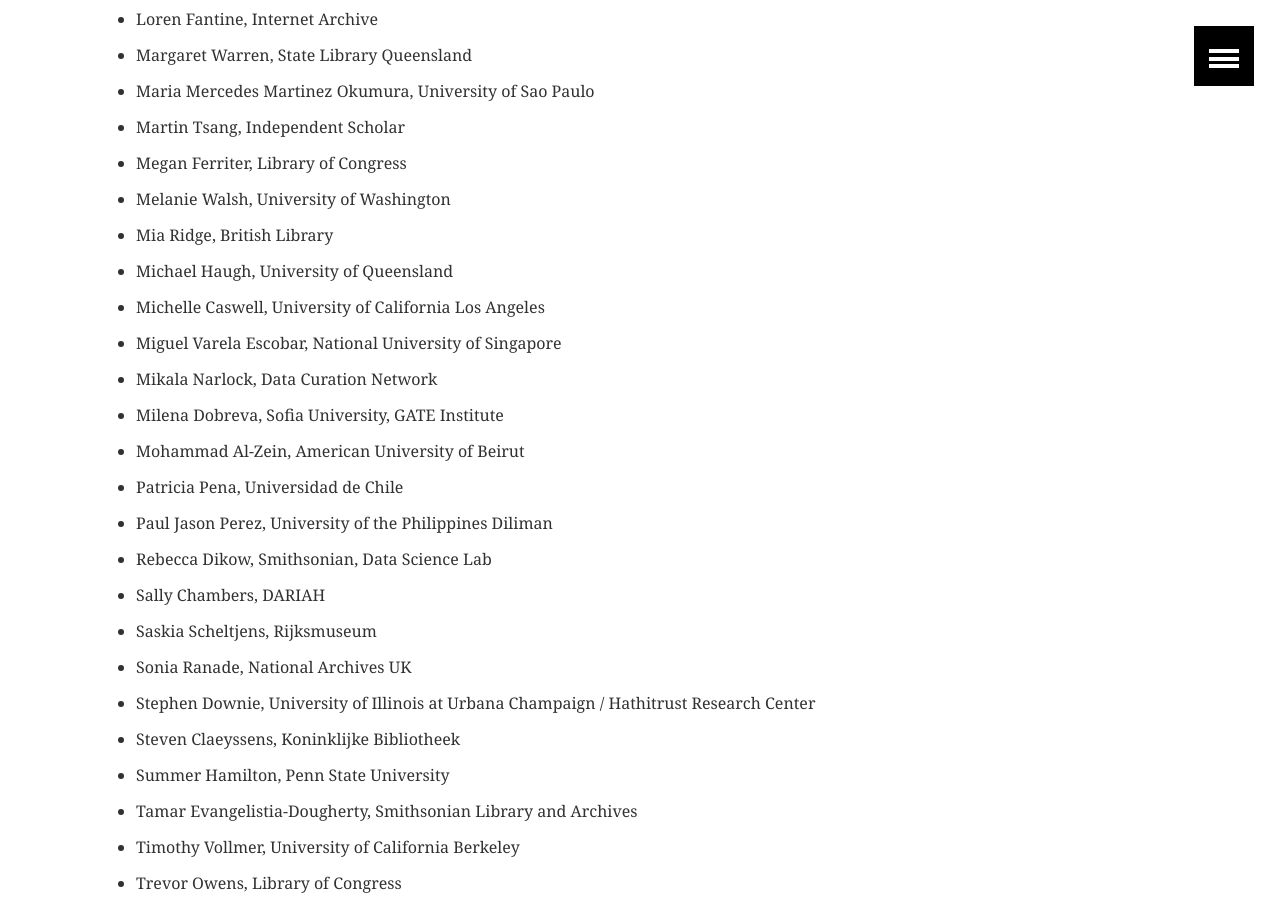
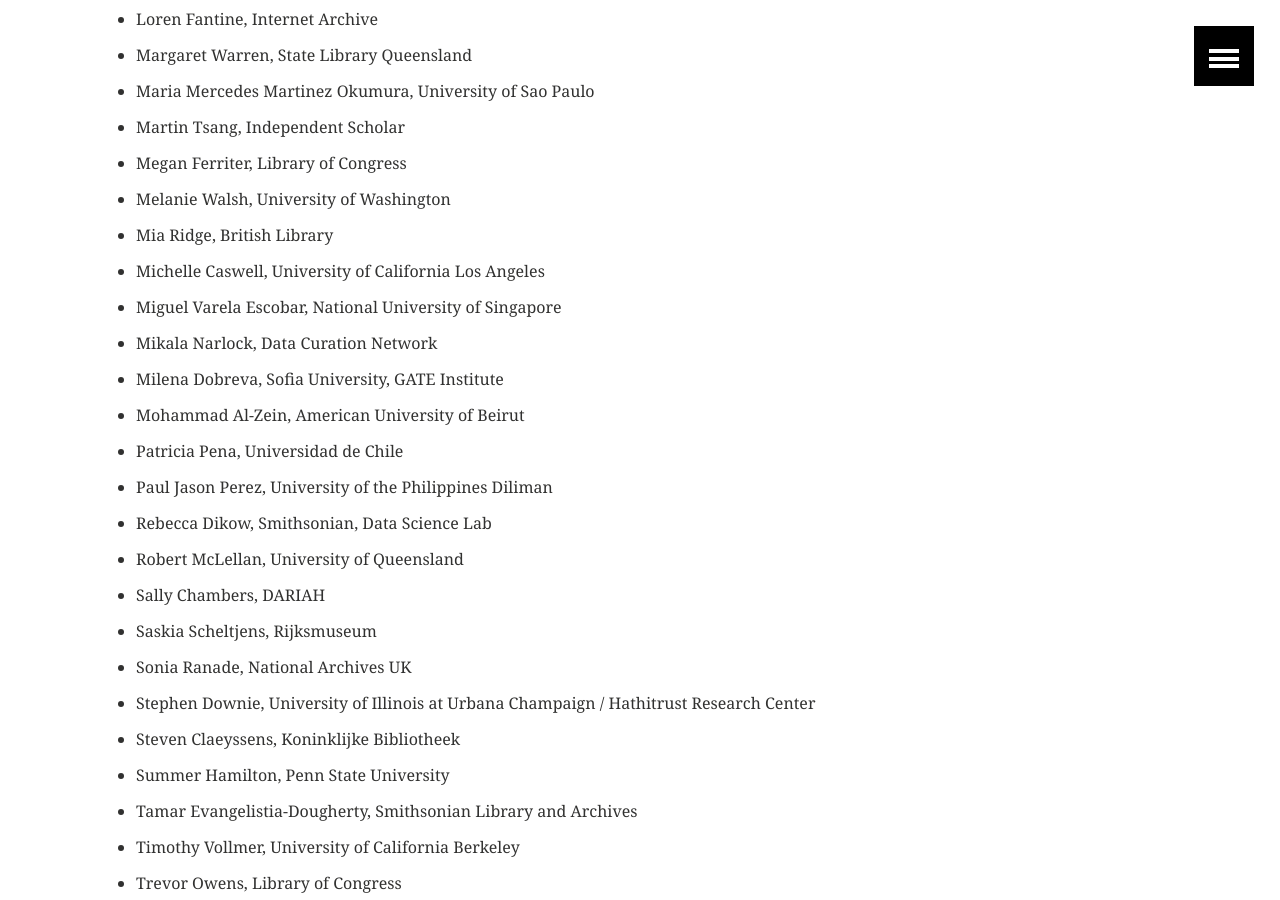
Before and after one commit to collectionsasdata/part2whole, a Jekyll site: the page built from _posts/2023-01-30-iac.markdown, in a window 1280 px wide and 900 px high, scrolled down 1896 px. Built offline with Jekyll 4.4.1, drawn with Linux system fonts in a browser that asks for light colours.

Commit message:
Update 2023-01-30-iac.markdown

```diff
--- a/_posts/2023-01-30-iac.markdown
+++ b/_posts/2023-01-30-iac.markdown
@@ -53,7 +53,6 @@ We are excited to learn from the following participants at this event:
 - Megan Ferriter, Library of Congress
 - Melanie Walsh, University of Washington
 - Mia Ridge, British Library
-- Michael Haugh, University of Queensland
 - Michelle Caswell, University of California Los Angeles
 - Miguel Varela Escobar, National University of Singapore
 - Mikala Narlock, Data Curation Network
@@ -62,6 +61,7 @@ We are excited to learn from the following participants at this event:
 - Patricia Pena, Universidad de Chile
 - Paul Jason Perez, University of the Philippines Diliman
 - Rebecca Dikow, Smithsonian, Data Science Lab
+- Robert McLellan, University of Queensland
 - Sally Chambers, DARIAH
 - Saskia Scheltjens, Rijksmuseum
 - Sonia Ranade, National Archives UK
```
